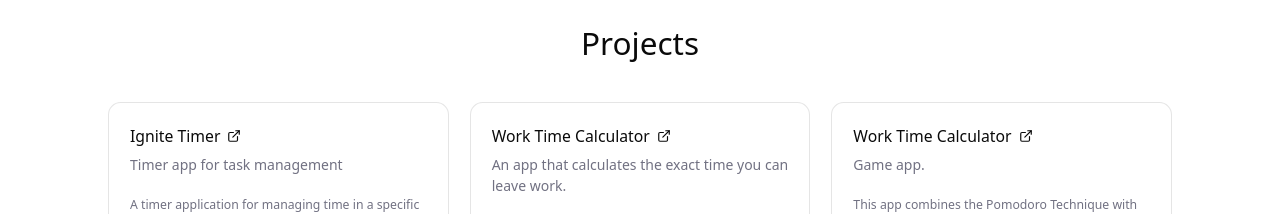
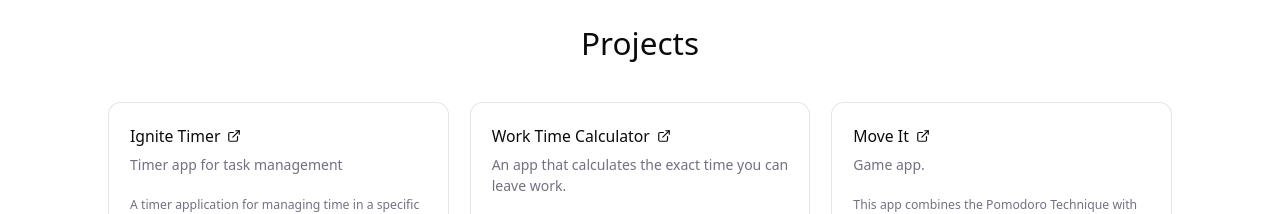
Before and after one commit to renyzeraa/portfolio-v3, a React (Vite) app: page / in a window 1280 px wide. Shown: the part 2820-3034 px from the top of the page. Built offline with nearby package versions, Linux system fonts and the light colour scheme.

Commit message:
fix: title project

```diff
--- a/src/components/sections/projects.tsx
+++ b/src/components/sections/projects.tsx
@@ -81,7 +81,7 @@
                         <Card className="h-full flex flex-col">
                             <CardHeader>
                                 <CardTitle className="flex items-center gap-2 text-lg">
-                                    Work Time Calculator
+                                    Move It
                                     <ExternalLink className="h-4 w-4" />
                                 </CardTitle>
                                 <CardDescription>
```
